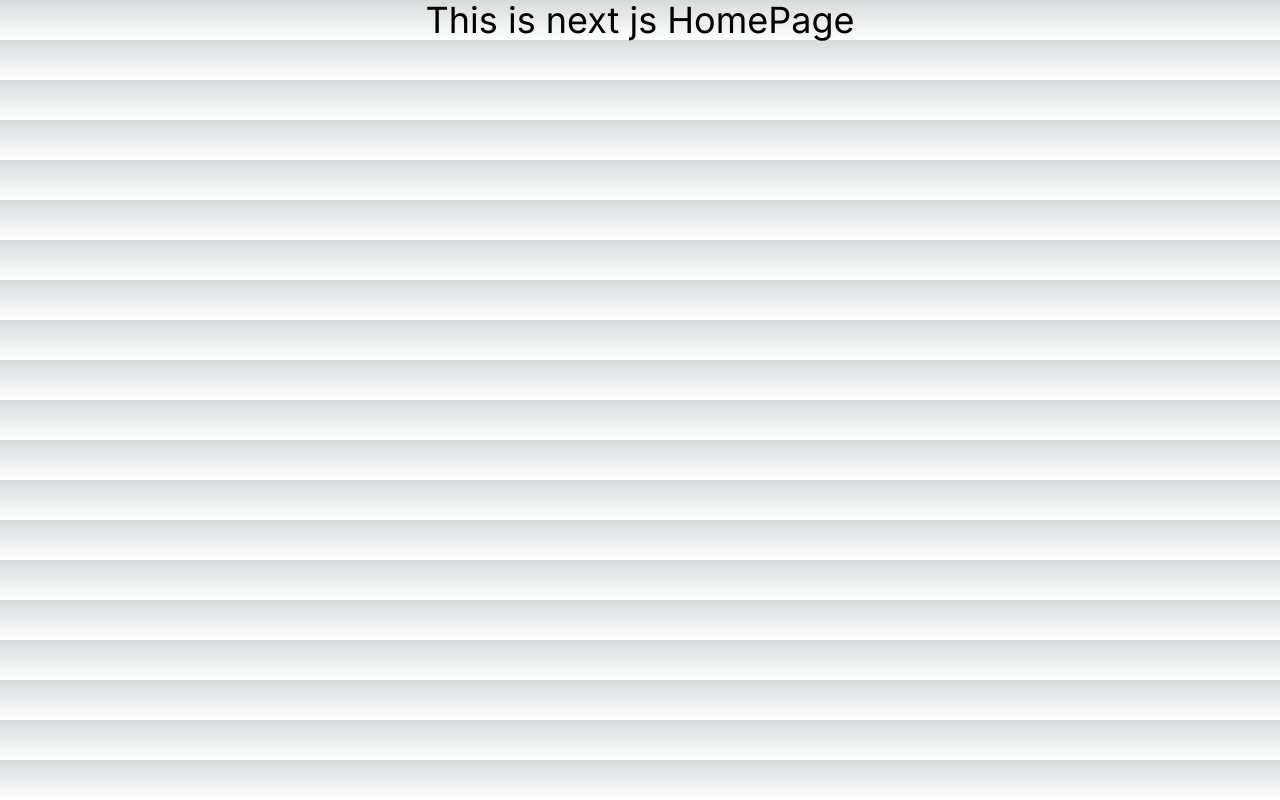
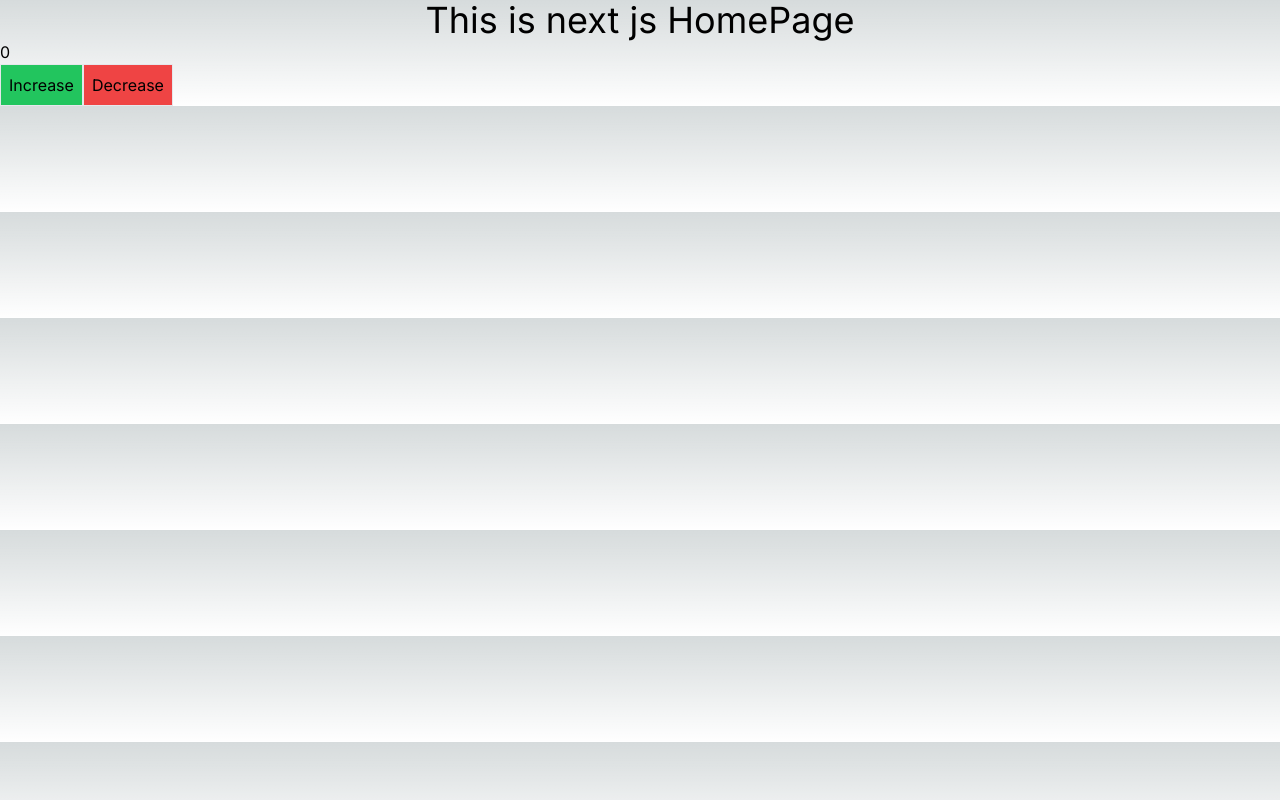
Before and after one commit to mehrabhossain1/23_next-js, a Next.js app: page / in a window 1280 px wide. Built offline with nearby package versions, Linux system fonts and the light colour scheme.

Commit message:
server component

```diff
--- a/src/app/page.js
+++ b/src/app/page.js
@@ -1,9 +1,13 @@
-import React from 'react';
+import CounterComponent from "@/components/Counter/page";
+
 
 const HomePage = () => {
+
+
   return (
     <div>
       <h1 className='text-4xl text-center'>This is next js HomePage</h1>
+      <CounterComponent/>
     </div>
   );
 };
--- /dev/null
+++ b/src/app/products/[...slug]/page.js
@@ -0,0 +1,11 @@
+import React from 'react';
+
+const CatchAllRoutes = () => {
+    return (
+        <div>
+            <h1>CatchAllRoutes</h1>
+        </div>
+    );
+};
+
+export default CatchAllRoutes;
--- /dev/null
+++ b/src/app/products/[productId]/page.js
@@ -0,0 +1,14 @@
+import React from 'react';
+
+const DynamicProductPage = ({params, searchParams}) => {
+
+    console.log(params);
+    console.log(searchParams);
+    return (
+        <div>
+            <h1>DynamicProductPage {params.productId}</h1>
+        </div>
+    );
+};
+
+export default DynamicProductPage;
--- /dev/null
+++ b/src/app/products/page.js
@@ -0,0 +1,11 @@
+import React from 'react';
+
+const ProductsPage = () => {
+    return (
+        <div>
+            <h1>ProductsPage</h1>
+        </div>
+    );
+};
+
+export default ProductsPage;
--- /dev/null
+++ b/src/app/products/product/page.js
@@ -0,0 +1,11 @@
+import React from 'react';
+
+const SingleProductPage = () => {
+    return (
+        <div>
+            <h1>SingleProductPage</h1>
+        </div>
+    );
+};
+
+export default SingleProductPage;
--- /dev/null
+++ b/src/components/Counter/page.js
@@ -0,0 +1,19 @@
+"use client"
+
+import React, { useState } from 'react';
+
+const CounterComponent = () => {
+    const [counter, setCounter] = useState(0)
+
+
+
+    return (
+        <div>
+            <h1>{counter}</h1>
+            <button className='border bg-green-500 p-2' onClick={() => {setCounter(counter + 1)}}>Increase</button>
+            <button className='border bg-red-500 p-2' onClick={() => {setCounter(counter - 1)}}>Decrease</button>
+        </div>
+    );
+};
+
+export default CounterComponent;
```
